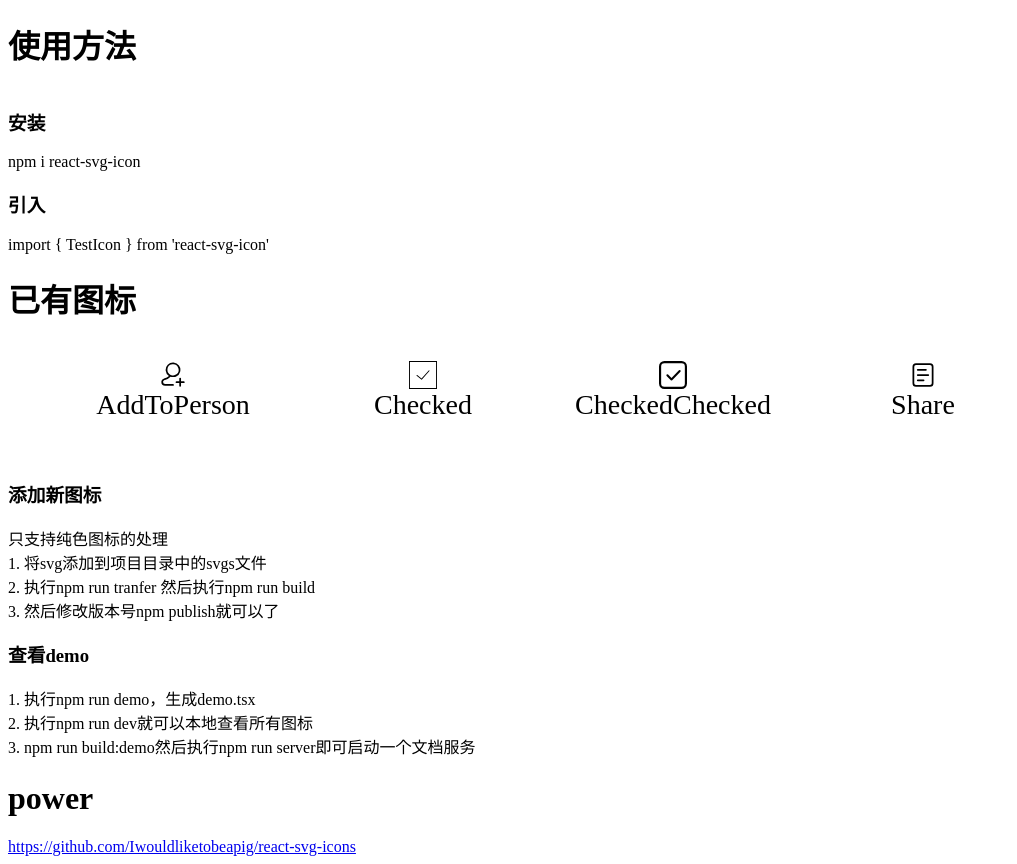
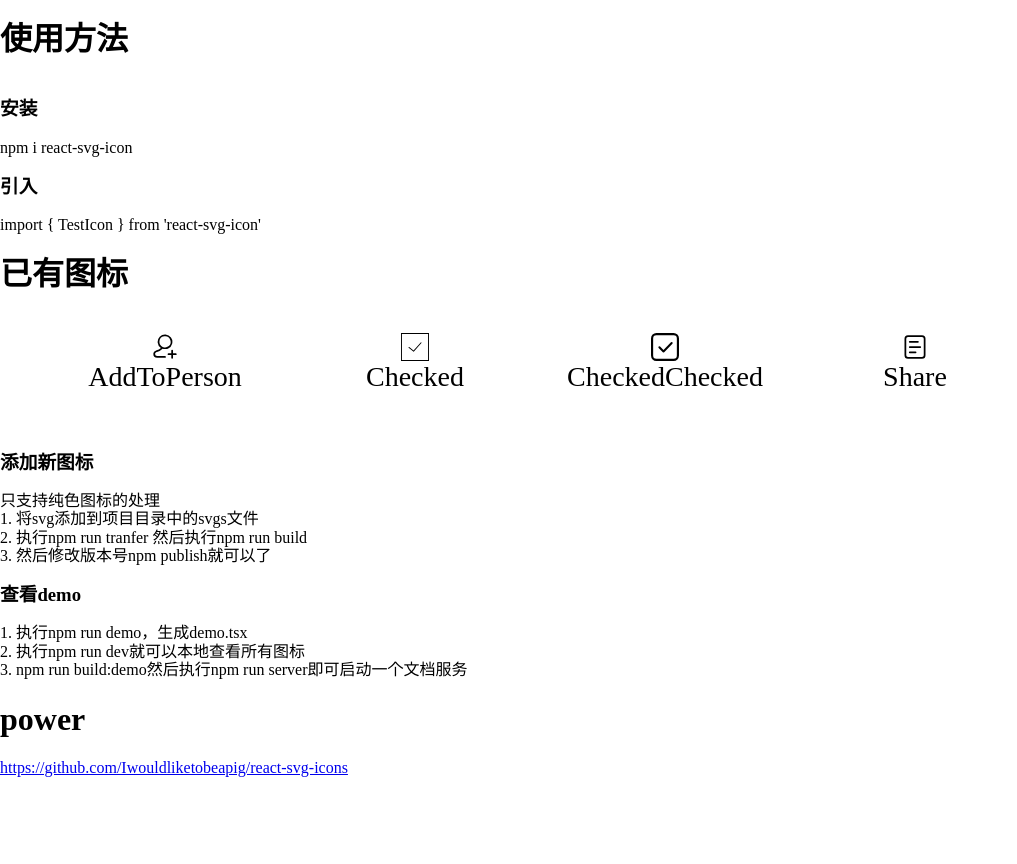
Before and after one commit to Iwouldliketobeapig/react-svg-icons, a React app: page / in a window 1280 px wide. Shown: the whole page, without its empty margins (0-1017 px from the left). After the commit the page ends 800 px from the top, so only its background shows below. Built offline with nearby package versions, Linux system fonts and the light colour scheme.

Commit message:
fix(error): 新的craeteRoot创建方式

```diff
--- a/package.json
+++ b/package.json
@@ -10,7 +10,7 @@
     "transfer": "node lib/index.js",
     "build": "rollup --config ./build/rollup.build.js",
     "demo": "node ./build/generateDemo.js",
-    "build:demo": "node ./build/generateDemo.js webpack --mode production --config ./build/webpack.config.cjs",
+    "build:demo": "node ./build/generateDemo.js & webpack --mode production --config ./build/webpack.config.cjs",
     "server": "node server/index.js"
   },
   "keywords": [
@@ -44,6 +44,8 @@
     "html-webpack-plugin": "^5.5.3",
     "less": "^4.2.0",
     "less-loader": "^11.1.3",
+    "mini-css-extract-plugin": "^2.7.6",
+    "normalize.css": "^8.0.1",
     "react": "^18.2.0",
     "react-dom": "^18.2.0",
     "rollup": "^3.28.0",
--- a/src/index.tsx
+++ b/src/index.tsx
@@ -1,12 +1,11 @@
 import React from "react";
-import { render } from 'react-dom';
+import { createRoot } from 'react-dom/client';
 import Demo from './Demo';
 import './index.less';
 import config from '../package.json';
+import 'normalize.css';
 
 const App = () => {
-  console.log(config);
-
   return (
     <div className="box">
       <h1>使用方法</h1>
@@ -43,5 +42,6 @@ const App = () => {
   )
 }
 
-const root = document.getElementById('root');
-render(<App />, root);
+const rootNode = document.getElementById('root');
+const root = createRoot(rootNode);
+root.render(<App />);
```
Also changed, not shown: 2 other files (tests, documents, lock files or other folders).
